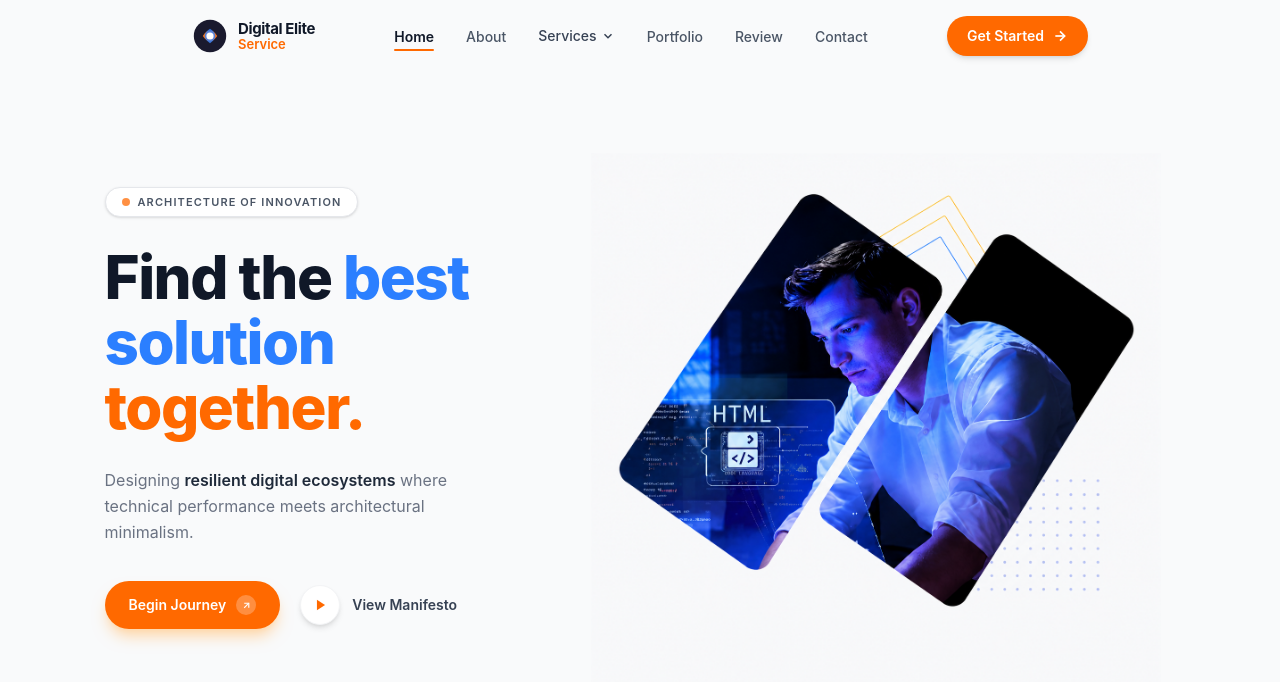
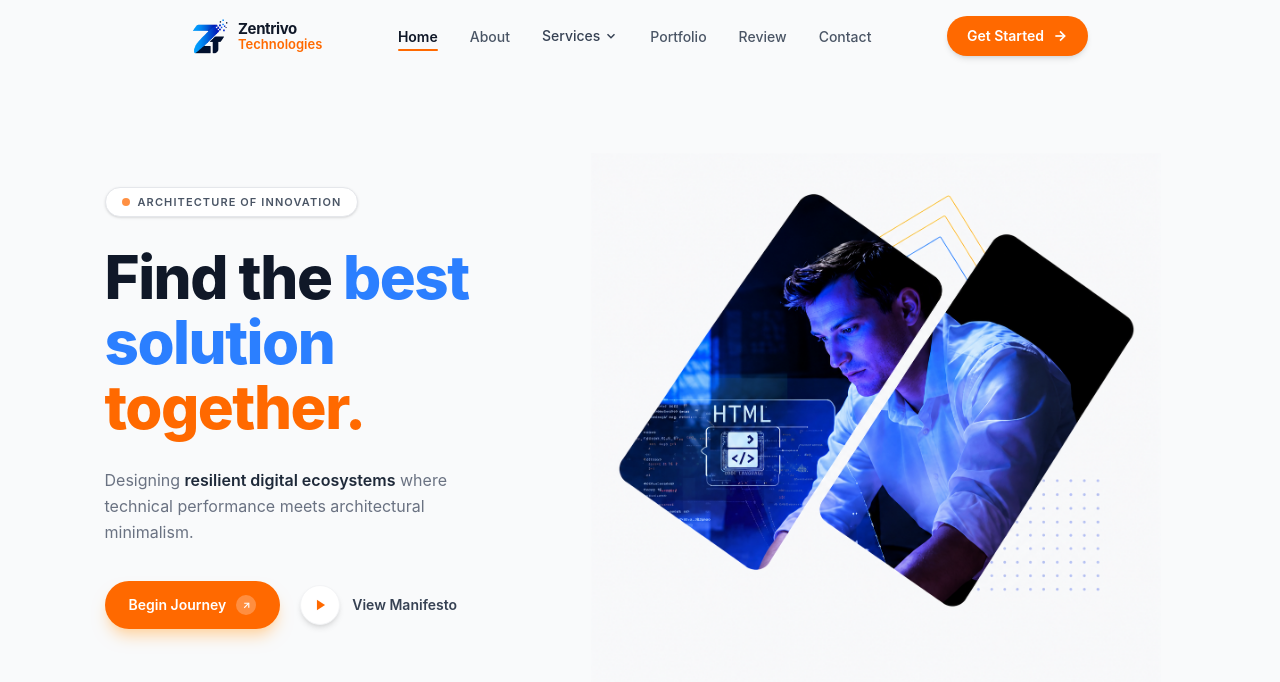
Before and after one commit to jithin2501/software-company, a React (Vite) app in the folder software_main/client/: page / in a window 1280 px wide. Shown: the top 682 px of the page. Built offline with nearby package versions, Linux system fonts and the light colour scheme.

Commit message:
updated the logo image and the style of the nav bar

```diff
--- a/software_main/client/index.html
+++ b/software_main/client/index.html
@@ -4,7 +4,7 @@
     <meta charset="UTF-8" />
     <link rel="icon" type="image/svg+xml" href="/favicon.svg" />
     <meta name="viewport" content="width=device-width, initial-scale=1.0" />
-    <title>client</title>
+    <title>Zentrivo Technologies</title>
   </head>
   <body>
     <div id="root"></div>
--- a/software_main/client/src/components/Navbar.jsx
+++ b/software_main/client/src/components/Navbar.jsx
@@ -27,28 +27,24 @@ export default function Navbar({ currentView, setView }) {
 
   return (
     <header
-      className={`w-full px-14 md:px-36 py-4 flex items-center justify-between fixed top-0 left-0 right-0 z-50 transition-colors duration-300 ease-in-out ${
-        scrolled
-          ? "bg-white/90 backdrop-blur-md shadow-md border-b border-gray-200/40"
-          : "bg-[#f9fafb] shadow-none border-b border-transparent"
-      }`}
+      className={`w-full px-14 md:px-36 py-4 flex items-center justify-between fixed top-0 left-0 right-0 z-50 transition-colors duration-300 ease-in-out ${scrolled
+          ? "bg-white/90 backdrop-blur-md shadow-none border-none"
+          : "bg-[#f9fafb] shadow-none border-none"
+        }`}
     >
       {/* Logo */}
       <div
         className="flex items-center gap-2.5 select-none cursor-pointer md:ml-12"
         onClick={() => setView("landing")}
       >
-        <div className="relative w-9 h-9">
-          <svg viewBox="0 0 40 40" fill="none" className="w-full h-full">
-            <circle cx="20" cy="20" r="18" fill="#1a1a2e" />
-            <path d="M12 20 Q20 8 28 20 Q20 32 12 20Z" fill="#f97316" />
-            <path d="M20 12 Q32 20 20 28 Q8 20 20 12Z" fill="#3b82f6" opacity="0.85" />
-            <circle cx="20" cy="20" r="4" fill="white" />
-          </svg>
-        </div>
+        <img
+          src="/images/navbar/logo.png"
+          alt="Zentrivo Technologies Logo"
+          className="w-9 h-9 object-contain"
+        />
         <div className="leading-tight">
-          <p className="text-[15px] font-bold text-gray-900 tracking-tight">Digital Elite</p>
-          <p className="text-[13px] font-semibold text-orange-500 -mt-0.5">Service</p>
+          <p className="text-[15px] font-bold text-gray-900 tracking-tight">Zentrivo</p>
+          <p className="text-[13px] font-semibold text-orange-500 -mt-0.5">Technologies</p>
         </div>
       </div>
 
@@ -69,11 +65,10 @@ export default function Navbar({ currentView, setView }) {
             ) : (
               <button
                 onClick={() => setView(link.toLowerCase() === "contact" ? "contact" : "landing")}
-                className={`text-sm font-medium transition-colors cursor-pointer relative ${
-                  (link === "Home" && currentView === "landing") || (link === "Contact" && currentView === "contact")
+                className={`text-sm font-medium transition-colors cursor-pointer relative ${(link === "Home" && currentView === "landing") || (link === "Contact" && currentView === "contact")
                     ? "text-gray-900 font-semibold"
                     : "text-gray-600 hover:text-orange-500"
-                }`}
+                  }`}
               >
                 {link}
                 {((link === "Home" && currentView === "landing") || (link === "Contact" && currentView === "contact")) && (
```
Also changed, not shown: software_main/client/public/images/navbar/logo.png (added).
